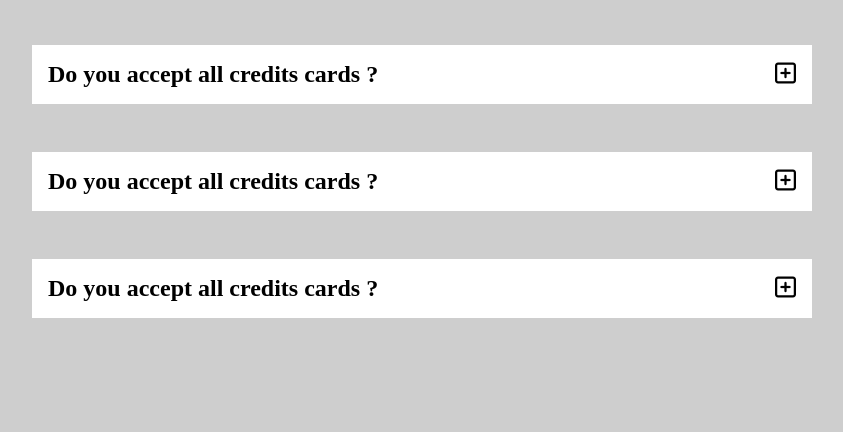
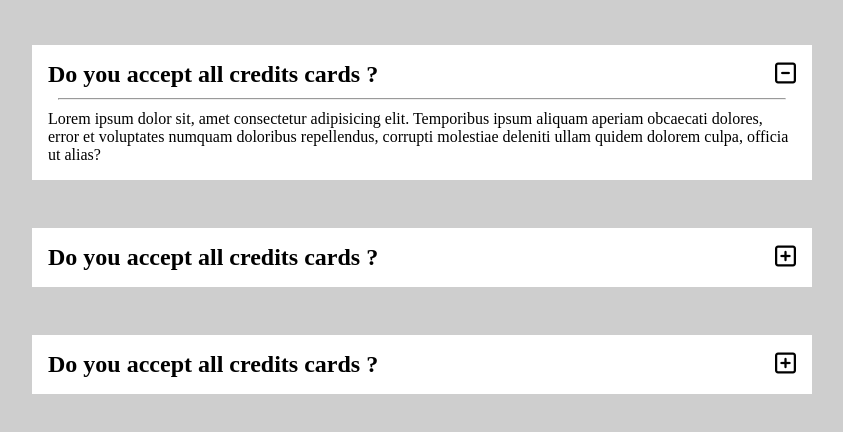
Before and after one commit to chhotuMarandi/Learn-more, a plain HTML site: page index.html in a window 1280 px wide. Both pictures are taken after a click on the element 1003 px from the left and 194 px from the top of the page. Shown: the part 120-552 px from the top of the page, without its empty margins (218-1061 px from the left). Drawn offline with Linux system fonts and the light colour scheme.

Commit message:
toggle funtion is not working

```diff
--- a/script.js
+++ b/script.js
@@ -3,7 +3,8 @@ const btns = document.querySelectorAll(".plusBtn");
 const text = document.querySelectorAll(".text");
 
 btns.forEach((btn)=> {
-btn.addEventListener("click", () => {
-
+btn.addEventListener("click", (e) => {
+ const btnParent = (e.currentTarget.parentElement.parentElement);
+ btnParent.classList.toggle("show")
 })
 })
```
Also changed, not shown: index.html (+1 -1 lines).
